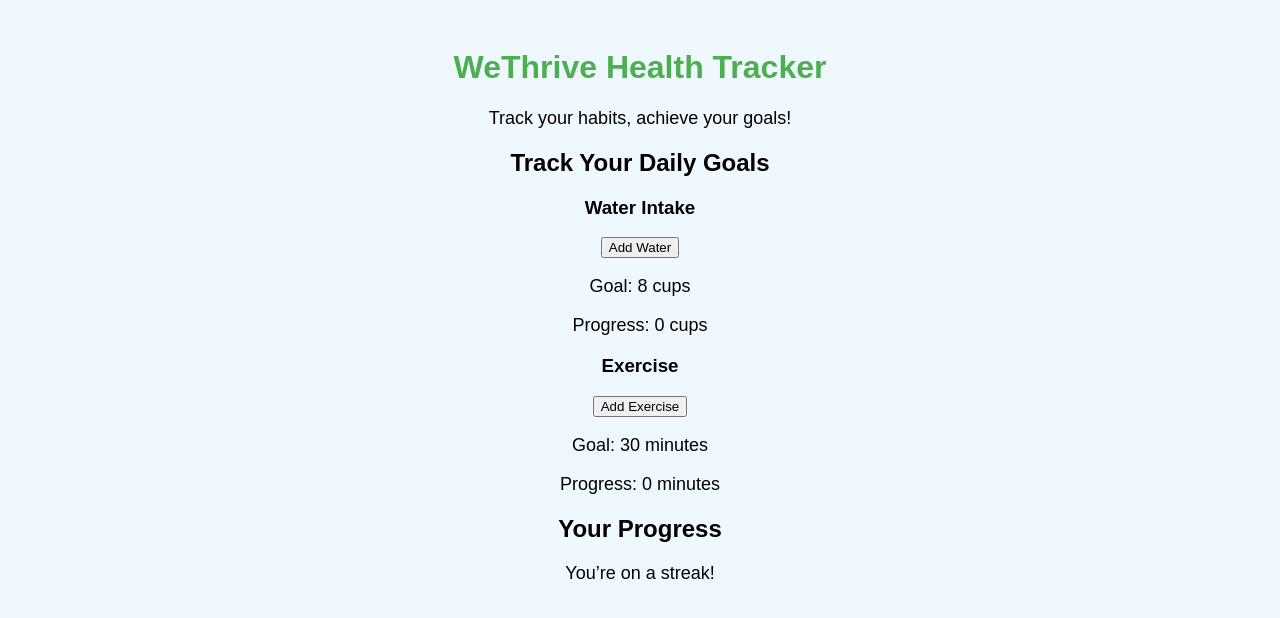
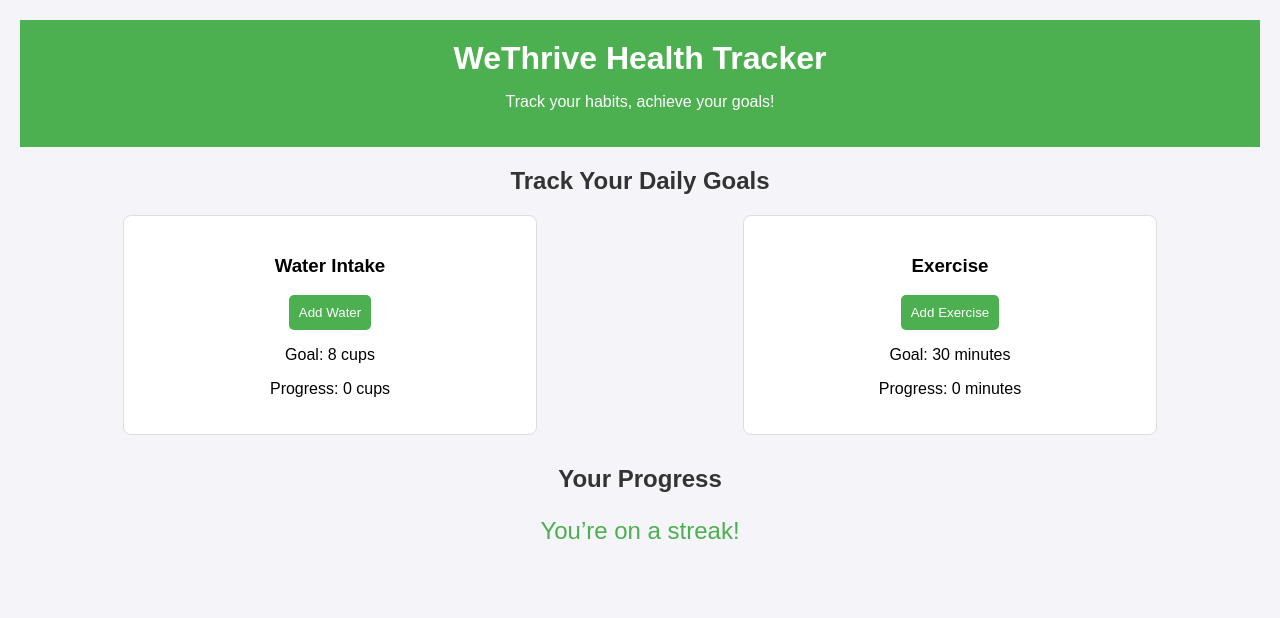
Before and after one commit to AllenTheStallion/WT-prototype-, a plain HTML site: page index.html in a window 1280 px wide. Drawn offline with Linux system fonts and the light colour scheme.

Commit message:
Update styles.css

```diff
--- a/styles.css
+++ b/styles.css
@@ -1,14 +1,57 @@
 body {
   font-family: Arial, sans-serif;
+  margin: 0;
+  padding: 20px;
+  background-color: #f4f4f9;
   text-align: center;
+}
+
+header {
+  background-color: #4CAF50;
   padding: 20px;
-  background-color: #f0f8ff;
+  color: white;
 }
 
 h1 {
+  margin: 0;
+}
+
+h2 {
+  color: #333;
+}
+
+.goal-container {
+  display: flex;
+  justify-content: space-around;
+  margin-top: 20px;
+}
+
+.goal {
+  background-color: white;
+  border: 1px solid #ddd;
+  padding: 20px;
+  width: 30%;
+  border-radius: 8px;
+}
+
+button {
+  padding: 10px;
+  background-color: #4CAF50;
+  color: white;
+  border: none;
+  cursor: pointer;
+  border-radius: 5px;
+}
+
+button:hover {
+  background-color: #45a049;
+}
+
+#streaks {
+  margin-top: 30px;
+}
+
+#streakMessage {
+  font-size: 1.5em;
   color: #4CAF50;
 }
-
-p {
-  font-size: 18px;
-}
```
